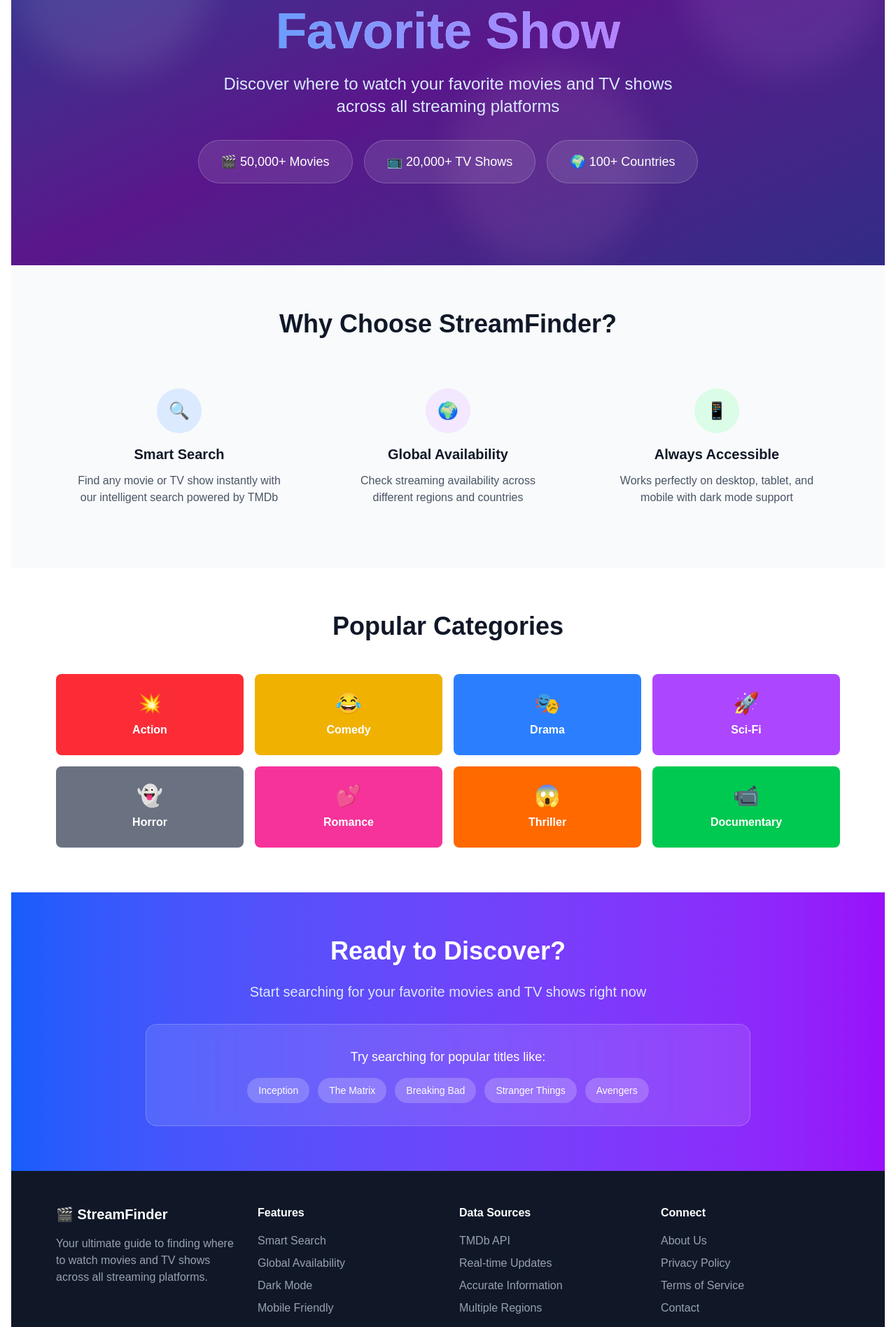
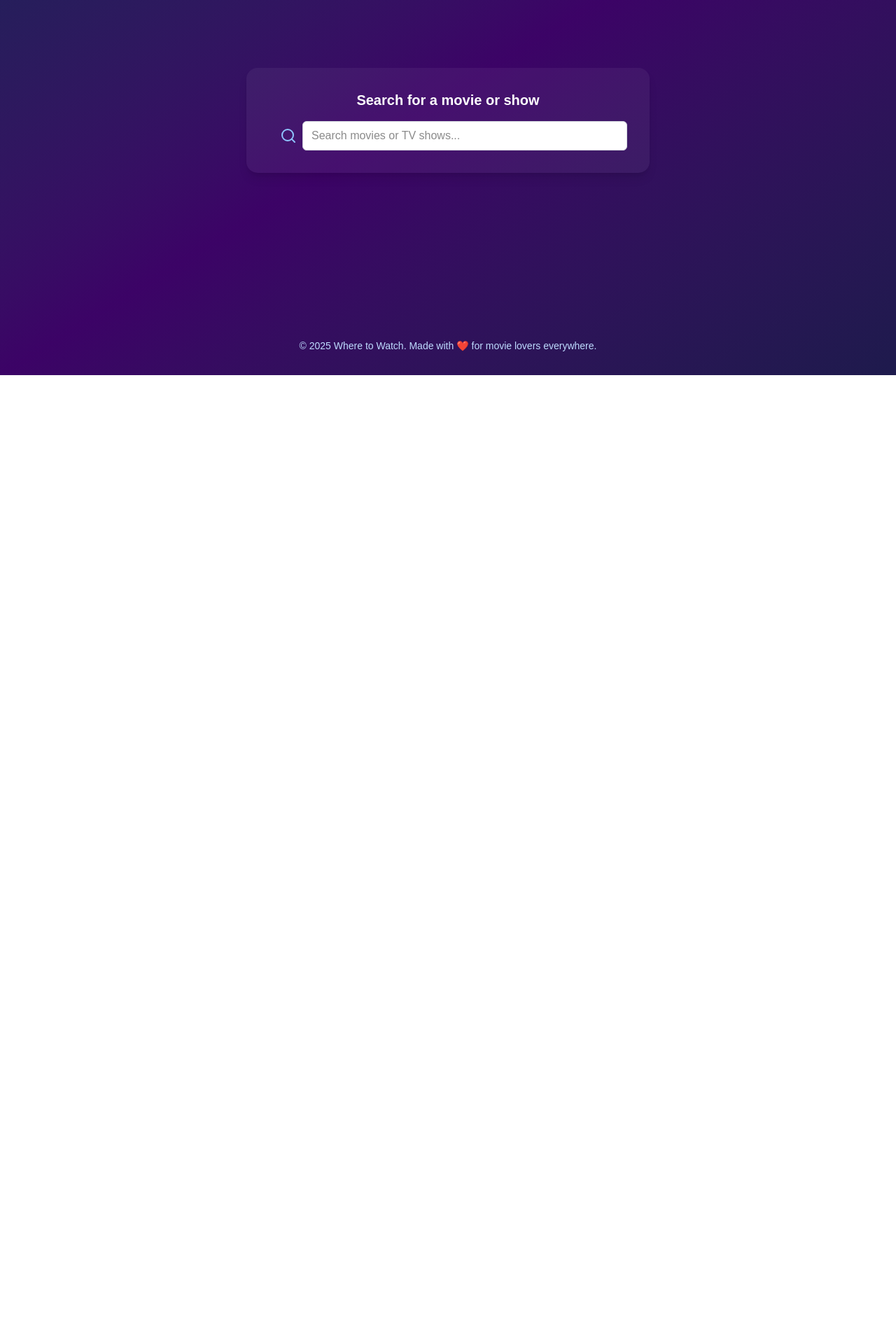
Before and after one commit to matiaspsara/movie-availability, a Next.js app: page / in a window 1280 px wide. Shown: the part 264-2160 px from the top of the page at 70% size. After the commit the page ends 800 px from the top, so only its background shows below. Built offline with nearby package versions, Linux system fonts and the light colour scheme.

Commit message:
working 100%

```diff
--- a/app/page.tsx
+++ b/app/page.tsx
@@ -1,174 +1,53 @@
+"use client";
 import AppLayout from '../components/AppLayout';
 
+import SearchBar from '../components/SearchBar';
+import RegionSelector from '../components/RegionSelector';
+
+
+import { useState } from 'react';
+
 export default function Home() {
+  const [query, setQuery] = useState('');
   return (
-    <AppLayout>
-      {/* Hero Section */}
-      <div className="relative min-h-[70vh] flex items-center justify-center bg-gradient-to-br from-blue-900 via-purple-900 to-indigo-900 overflow-hidden">
-        {/* Background Pattern */}
-        <div className="absolute inset-0 opacity-10">
-          <div className="absolute top-0 left-0 w-72 h-72 bg-white rounded-full mix-blend-multiply filter blur-xl animate-pulse"></div>
-          <div className="absolute top-0 right-0 w-72 h-72 bg-purple-300 rounded-full mix-blend-multiply filter blur-xl animate-pulse animation-delay-2000"></div>
-          <div className="absolute bottom-0 left-1/2 w-72 h-72 bg-pink-300 rounded-full mix-blend-multiply filter blur-xl animate-pulse animation-delay-4000"></div>
+    <div className="min-h-screen flex flex-col bg-gradient-to-br from-blue-950 via-purple-950 to-indigo-950">
+      {/* Top Bar */}
+      <header className="w-full py-8 flex flex-col items-center justify-center relative">
+        <div className="absolute right-8 top-8">
+          <RegionSelector />
         </div>
+        <h1 className="text-4xl md:text-5xl font-bold text-center text-white tracking-tight mb-2 drop-shadow-lg">
+          Where to Watch
+        </h1>
+        <p className="text-lg md:text-xl text-blue-200 text-center font-medium mb-2">
+          Where can you watch this?
+        </p>
+      </header>
 
-        <div className="relative z-10 text-center text-white px-4 max-w-4xl mx-auto">
-          <h1 className="text-5xl md:text-7xl font-bold mb-6 bg-gradient-to-r from-white to-blue-200 bg-clip-text text-transparent">
-            Find Your Next
-            <span className="block text-transparent bg-gradient-to-r from-blue-400 to-purple-400 bg-clip-text">
-              Favorite Show
-            </span>
-          </h1>
-          <p className="text-xl md:text-2xl text-blue-100 mb-8 max-w-2xl mx-auto">
-            Discover where to watch your favorite movies and TV shows across all streaming platforms
-          </p>
-          <div className="flex flex-col sm:flex-row gap-4 justify-center items-center">
-            <div className="bg-white/10 backdrop-blur-sm rounded-full px-8 py-4 border border-white/20">
-              <span className="text-lg">🎬 50,000+ Movies</span>
-            </div>
-            <div className="bg-white/10 backdrop-blur-sm rounded-full px-8 py-4 border border-white/20">
-              <span className="text-lg">📺 20,000+ TV Shows</span>
-            </div>
-            <div className="bg-white/10 backdrop-blur-sm rounded-full px-8 py-4 border border-white/20">
-              <span className="text-lg">🌍 100+ Countries</span>
+      {/* Main Search Area */}
+      <main className="flex-1 flex flex-col items-center justify-center px-4">
+        <div className="w-full max-w-xl bg-white/5 rounded-2xl shadow-lg p-8 flex flex-col items-center">
+          <label className="text-xl text-white mb-4 font-semibold">
+            Search for a movie or show
+          </label>
+          <div className="w-full">
+            {/* Modern SearchBar with autocomplete */}
+            <div className="relative">
+              <div className="absolute left-4 top-1/2 -translate-y-1/2 text-blue-300 text-2xl pointer-events-none">
+                <svg width="24" height="24" fill="none" stroke="currentColor" strokeWidth="2" strokeLinecap="round" strokeLinejoin="round" className="feather feather-search"><circle cx="11" cy="11" r="8"/><line x1="21" y1="21" x2="16.65" y2="16.65"/></svg>
+              </div>
+              <div className="pl-12">
+                <SearchBar />
+              </div>
             </div>
           </div>
         </div>
-      </div>
-
-      {/* Features Section */}
-      <div className="py-16 bg-gray-50 dark:bg-gray-800">
-        <div className="max-w-6xl mx-auto px-4">
-          <h2 className="text-3xl md:text-4xl font-bold text-center mb-12 text-gray-900 dark:text-white">
-            Why Choose StreamFinder?
-          </h2>
-          <div className="grid md:grid-cols-3 gap-8">
-            <div className="text-center p-6">
-              <div className="w-16 h-16 bg-blue-100 dark:bg-blue-900 rounded-full flex items-center justify-center mx-auto mb-4">
-                <span className="text-2xl">🔍</span>
-              </div>
-              <h3 className="text-xl font-semibold mb-3 text-gray-900 dark:text-white">Smart Search</h3>
-              <p className="text-gray-600 dark:text-gray-300">
-                Find any movie or TV show instantly with our intelligent search powered by TMDb
-              </p>
-            </div>
-            <div className="text-center p-6">
-              <div className="w-16 h-16 bg-purple-100 dark:bg-purple-900 rounded-full flex items-center justify-center mx-auto mb-4">
-                <span className="text-2xl">🌍</span>
-              </div>
-              <h3 className="text-xl font-semibold mb-3 text-gray-900 dark:text-white">Global Availability</h3>
-              <p className="text-gray-600 dark:text-gray-300">
-                Check streaming availability across different regions and countries
-              </p>
-            </div>
-            <div className="text-center p-6">
-              <div className="w-16 h-16 bg-green-100 dark:bg-green-900 rounded-full flex items-center justify-center mx-auto mb-4">
-                <span className="text-2xl">📱</span>
-              </div>
-              <h3 className="text-xl font-semibold mb-3 text-gray-900 dark:text-white">Always Accessible</h3>
-              <p className="text-gray-600 dark:text-gray-300">
-                Works perfectly on desktop, tablet, and mobile with dark mode support
-              </p>
-            </div>
-          </div>
-        </div>
-      </div>
-
-      {/* Popular Categories */}
-      <div className="py-16 bg-white dark:bg-gray-900">
-        <div className="max-w-6xl mx-auto px-4">
-          <h2 className="text-3xl md:text-4xl font-bold text-center mb-12 text-gray-900 dark:text-white">
-            Popular Categories
-          </h2>
-          <div className="grid grid-cols-2 md:grid-cols-4 gap-4">
-            {[
-              { name: 'Action', icon: '💥', color: 'bg-red-500' },
-              { name: 'Comedy', icon: '😂', color: 'bg-yellow-500' },
-              { name: 'Drama', icon: '🎭', color: 'bg-blue-500' },
-              { name: 'Sci-Fi', icon: '🚀', color: 'bg-purple-500' },
-              { name: 'Horror', icon: '👻', color: 'bg-gray-500' },
-              { name: 'Romance', icon: '💕', color: 'bg-pink-500' },
-              { name: 'Thriller', icon: '😱', color: 'bg-orange-500' },
-              { name: 'Documentary', icon: '📹', color: 'bg-green-500' },
-            ].map((category) => (
-              <div key={category.name} className="group cursor-pointer">
-                <div className={`${category.color} rounded-lg p-6 text-center text-white transform transition-transform group-hover:scale-105`}>
-                  <div className="text-3xl mb-2">{category.icon}</div>
-                  <div className="font-semibold">{category.name}</div>
-                </div>
-              </div>
-            ))}
-          </div>
-        </div>
-      </div>
-
-      {/* CTA Section */}
-      <div className="py-16 bg-gradient-to-r from-blue-600 to-purple-600">
-        <div className="max-w-4xl mx-auto text-center px-4">
-          <h2 className="text-3xl md:text-4xl font-bold text-white mb-6">
-            Ready to Discover?
-          </h2>
-          <p className="text-xl text-blue-100 mb-8">
-            Start searching for your favorite movies and TV shows right now
-          </p>
-          <div className="bg-white/10 backdrop-blur-sm rounded-2xl p-8 border border-white/20">
-            <p className="text-white text-lg mb-4">
-              Try searching for popular titles like:
-            </p>
-            <div className="flex flex-wrap justify-center gap-3">
-              {['Inception', 'The Matrix', 'Breaking Bad', 'Stranger Things', 'Avengers'].map((title) => (
-                <span key={title} className="bg-white/20 rounded-full px-4 py-2 text-white text-sm">
-                  {title}
-                </span>
-              ))}
-            </div>
-          </div>
-        </div>
-      </div>
+      </main>
 
       {/* Footer */}
-      <footer className="bg-gray-900 text-white py-12">
-        <div className="max-w-6xl mx-auto px-4">
-          <div className="grid md:grid-cols-4 gap-8">
-            <div>
-              <h3 className="text-xl font-bold mb-4">🎬 StreamFinder</h3>
-              <p className="text-gray-400">
-                Your ultimate guide to finding where to watch movies and TV shows across all streaming platforms.
-              </p>
-            </div>
-            <div>
-              <h4 className="font-semibold mb-4">Features</h4>
-              <ul className="space-y-2 text-gray-400">
-                <li>Smart Search</li>
-                <li>Global Availability</li>
-                <li>Dark Mode</li>
-                <li>Mobile Friendly</li>
-              </ul>
-            </div>
-            <div>
-              <h4 className="font-semibold mb-4">Data Sources</h4>
-              <ul className="space-y-2 text-gray-400">
-                <li>TMDb API</li>
-                <li>Real-time Updates</li>
-                <li>Accurate Information</li>
-                <li>Multiple Regions</li>
-              </ul>
-            </div>
-            <div>
-              <h4 className="font-semibold mb-4">Connect</h4>
-              <ul className="space-y-2 text-gray-400">
-                <li>About Us</li>
-                <li>Privacy Policy</li>
-                <li>Terms of Service</li>
-                <li>Contact</li>
-              </ul>
-            </div>
-          </div>
-          <div className="border-t border-gray-800 mt-8 pt-8 text-center text-gray-400">
-            <p>&copy; 2024 StreamFinder. Made with ❤️ for movie lovers everywhere.</p>
-          </div>
-        </div>
+      <footer className="w-full py-8 text-center text-blue-200 text-sm mt-auto">
+  &copy; {new Date().getFullYear()} Where to Watch. Made with ❤️ for movie lovers everywhere.
       </footer>
-    </AppLayout>
+    </div>
   );
 }
--- a/app/results/page.tsx
+++ b/app/results/page.tsx
@@ -5,6 +5,7 @@ import AppLayout from '../../components/AppLayout';
 import StreamingProviders from '../../components/StreamingProviders';
 import { useRegion } from '../../components/RegionContext';
 import Image from 'next/image';
+import RegionSelector from '../../components/RegionSelector';
 
 type MovieDetails = {
   id: number;
@@ -26,6 +27,7 @@ function ResultsPageContent() {
   const [movieDetails, setMovieDetails] = useState<MovieDetails | null>(null);
   const [loading, setLoading] = useState(true);
   const [error, setError] = useState<string | null>(null);
+  const [region, setRegion] = useState(selectedRegion.code);
 
   const movieId = searchParams?.get('id');
   const type = searchParams?.get('type') || 'movie';
@@ -36,7 +38,6 @@ function ResultsPageContent() {
       setLoading(false);
       return;
     }
-
     const fetchMovieDetails = async () => {
       try {
         const response = await fetch(`/api/movie/${movieId}?type=${type}`);
@@ -52,82 +53,101 @@ function ResultsPageContent() {
         setLoading(false);
       }
     };
-
     fetchMovieDetails();
   }, [movieId, type]);
 
+  useEffect(() => {
+    setRegion(selectedRegion.code);
+  }, [selectedRegion.code]);
+
   if (loading) {
     return (
-      <AppLayout>
-        <div className="flex justify-center items-center min-h-64">
-          <div className="text-lg">Loading...</div>
+      <div className="min-h-screen flex items-center justify-center bg-gradient-to-br from-blue-950 via-purple-950 to-indigo-950">
+        <div className="text-2xl text-blue-200">Loading...</div>
       </div>
-      </AppLayout>
     );
   }
 
   if (error || !movieDetails) {
     return (
-      <AppLayout>
-        <div className="flex justify-center items-center min-h-64">
-          <div className="text-lg text-red-500">{error || 'Movie not found'}</div>
+      <div className="min-h-screen flex items-center justify-center bg-gradient-to-br from-blue-950 via-purple-950 to-indigo-950">
+        <div className="text-2xl text-red-300">{error || 'Movie not found'}</div>
       </div>
-      </AppLayout>
     );
   }
 
   return (
-    <AppLayout>
-      <div className="max-w-4xl mx-auto">
-        <div className="bg-white dark:bg-gray-800 rounded-lg shadow-lg overflow-hidden">
-          <div className="md:flex">
-            <div className="md:w-1/3">
+    <div className="min-h-screen flex flex-col bg-gradient-to-br from-blue-950 via-purple-950 to-indigo-950">
+      {/* Header: Back, Title, Region */}
+      <header className="w-full px-4 py-4 flex items-center justify-between gap-2 md:gap-8">
+        <button
+          onClick={() => window.location.href = '/'}
+          className="bg-white/10 text-white px-4 py-2 rounded-lg shadow hover:bg-white/20 transition-colors text-base md:text-lg"
+        >
+          ← Back
+        </button>
+        <h1 className="text-2xl md:text-4xl font-bold text-center text-white tracking-tight drop-shadow-lg flex-1">
+          Where to Watch
+        </h1>
+        <div className="flex-shrink-0">
+          <RegionSelector />
+        </div>
+      </header>
+
+      {/* Main Card */}
+      <main className="flex-1 flex flex-col items-center justify-center px-2 py-4">
+        <div className="w-full max-w-3xl bg-gradient-to-br from-indigo-900 via-purple-900 to-blue-900 rounded-3xl shadow-2xl p-4 md:p-8 flex flex-col md:flex-row gap-8 items-center">
+          {/* Poster */}
+          <div className="w-full md:w-1/3 flex-shrink-0 flex justify-center mb-6 md:mb-0">
             <Image
               src={`https://image.tmdb.org/t/p/w500${movieDetails.poster_path}`}
               alt={movieDetails.title || movieDetails.name || ''}
-                width={500}
-                height={750}
-                className="w-full h-auto"
+              width={300}
+              height={450}
+              className="rounded-2xl shadow-xl w-full h-auto object-cover max-w-xs"
             />
           </div>
-            <div className="md:w-2/3 p-6">
-              <h1 className="text-3xl font-bold mb-2">
+          {/* Info Section */}
+          <div className="w-full md:w-2/3 flex flex-col gap-4 items-center md:items-start">
+            <h2 className="text-2xl md:text-3xl font-bold text-white mb-2 text-center md:text-left">
               {movieDetails.title || movieDetails.name}
-              </h1>
-              <div className="flex items-center gap-4 mb-4 text-sm text-gray-600 dark:text-gray-400">
-                <span>{movieDetails.release_date?.slice(0, 4) || movieDetails.first_air_date?.slice(0, 4)}</span>
-                {movieDetails.runtime && <span>{Math.floor(movieDetails.runtime / 60)}h {movieDetails.runtime % 60}m</span>}
-                {movieDetails.number_of_seasons && <span>{movieDetails.number_of_seasons} seasons</span>}
-                <span>⭐ {movieDetails.vote_average.toFixed(1)}</span>
-              </div>
-              <div className="flex flex-wrap gap-2 mb-4">
+            </h2>
+            <div className="flex flex-wrap gap-2 mb-2 justify-center md:justify-start">
               {movieDetails.genres?.map(genre => (
                 <span
                   key={genre.id}
-                    className="px-3 py-1 bg-gray-200 dark:bg-gray-700 rounded-full text-sm"
+                  className="px-3 py-1 rounded-full text-xs md:text-sm font-medium bg-blue-800 text-blue-100"
                 >
                   {genre.name}
                 </span>
               ))}
             </div>
-              <p className="text-gray-700 dark:text-gray-300 leading-relaxed">
+            <div className="flex flex-wrap gap-4 mb-2 text-sm md:text-base text-blue-200 justify-center md:justify-start">
+              <span className="flex items-center gap-1"><svg width="18" height="18" fill="none" stroke="currentColor" strokeWidth="2" className="inline"><circle cx="9" cy="9" r="8"/></svg> {movieDetails.release_date?.slice(0, 4) || movieDetails.first_air_date?.slice(0, 4)}</span>
+              {movieDetails.runtime && <span className="flex items-center gap-1"><svg width="18" height="18" fill="none" stroke="currentColor" strokeWidth="2" className="inline"><rect x="3" y="7" width="12" height="4"/></svg> {Math.floor(movieDetails.runtime / 60)}h {movieDetails.runtime % 60}m</span>}
+              {movieDetails.number_of_seasons && <span className="flex items-center gap-1"><svg width="18" height="18" fill="none" stroke="currentColor" strokeWidth="2" className="inline"><rect x="3" y="7" width="12" height="4"/></svg> {movieDetails.number_of_seasons} seasons</span>}
+              <span className="flex items-center gap-1"><svg width="18" height="18" fill="none" stroke="currentColor" strokeWidth="2" className="inline"><polygon points="9,2 11,7 16,7 12,10 14,15 9,12 4,15 6,10 2,7 7,7"/></svg> {movieDetails.vote_average.toFixed(1)}</span>
+            </div>
+            <p className="text-blue-100 leading-relaxed mb-2 text-center md:text-left max-w-xl">
               {movieDetails.overview}
             </p>
-
-                             {/* Streaming Providers Section */}
-               <div className="mt-8">
+            {/* Where to Watch Section */}
+            <div className="mt-2 w-full">
               <StreamingProviders
                 movieId={movieId || ''}
                 title={movieDetails.title || movieDetails.name || ''}
                 type={type as 'movie' | 'tv'}
-                   region={selectedRegion.code}
+                region={region}
               />
             </div>
           </div>
         </div>
+      </main>
+
+      <footer className="w-full py-8 text-center text-blue-200 text-sm mt-auto">
+        &copy; {new Date().getFullYear()} Where to Watch. Made with ❤️ for movie lovers everywhere.
+      </footer>
     </div>
-      </div>
-    </AppLayout>
   );
 }
 
--- a/components/RegionContext.tsx
+++ b/components/RegionContext.tsx
@@ -21,7 +21,7 @@ type RegionContextType = {
 const RegionContext = createContext<RegionContextType | undefined>(undefined);
 
 export function RegionProvider({ children }: { children: ReactNode }) {
-  const [selectedRegion, setSelectedRegion] = useState(regions[0]);
+  const [selectedRegion, setSelectedRegion] = useState(regions.find(r => r.code === 'AR') || regions[0]);
 
   return (
     <RegionContext.Provider value={{ selectedRegion, setSelectedRegion, regions }}>
```
Also changed, not shown: lib/justwatch.ts (+4 -4 lines), pages/api/streaming/[id].ts (+3 -4 lines). Lines whose indentation alone changed are shown as unchanged.
